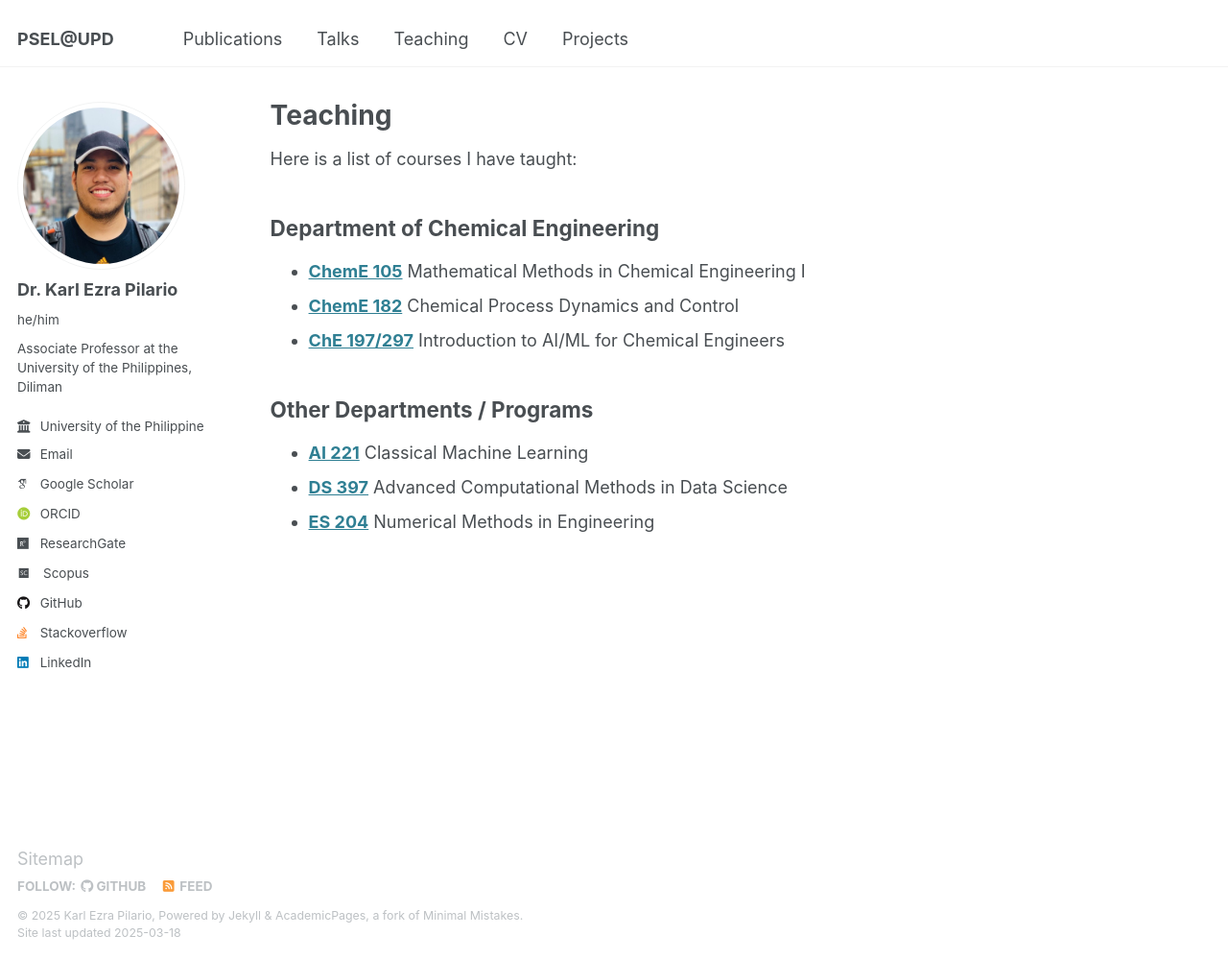
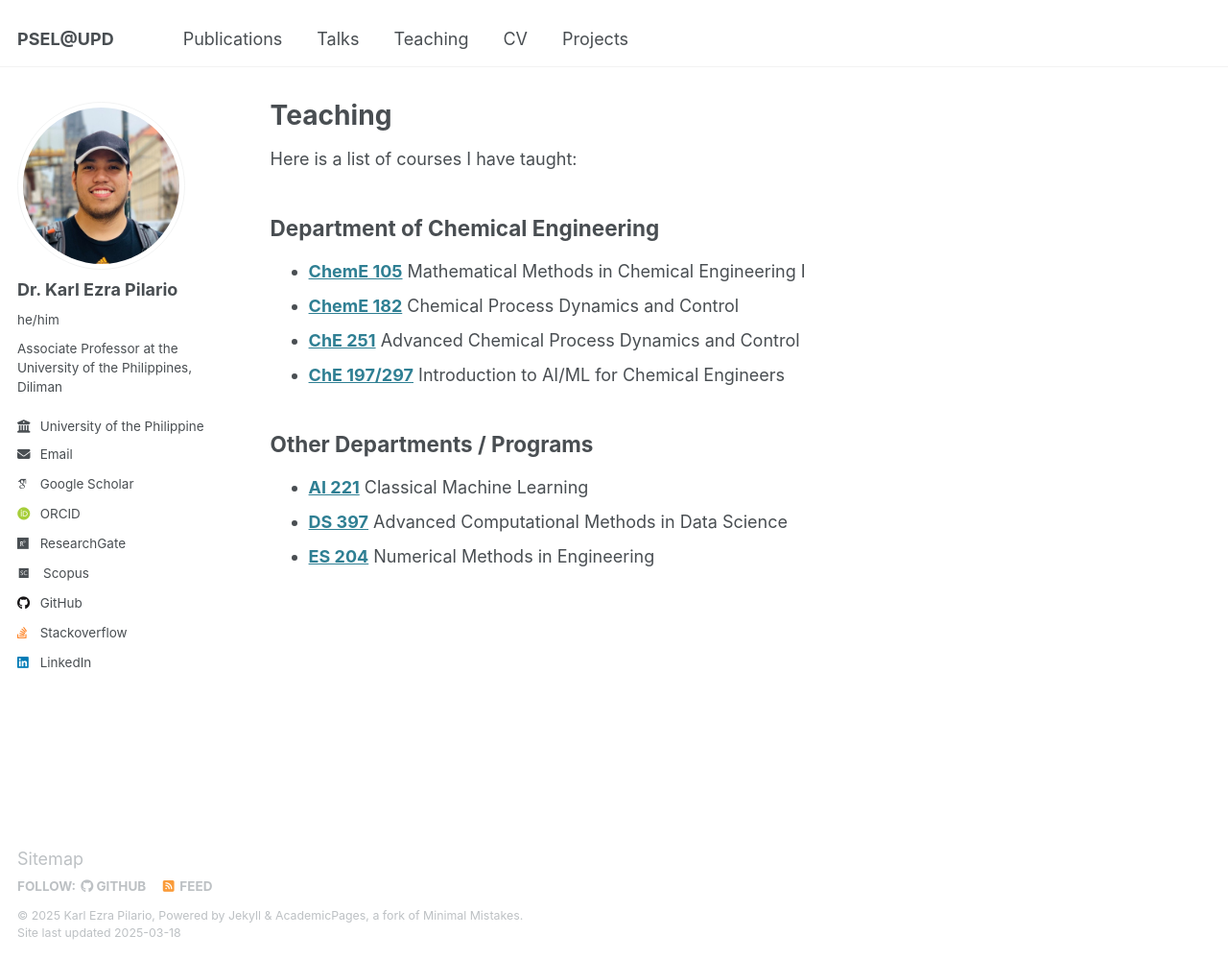
Before and after one commit to kspilario/kspilario.github.io, a Jekyll site: the page built from _pages/teaching.md, in a window 1280 px wide and 1000 px high. Shown: the whole window at 96% size. Built offline with Jekyll 4.4.1, drawn with Linux system fonts in a browser that asks for light colours; some web fonts are replaced.

Commit message:
Update teaching.md

```diff
--- a/_pages/teaching.md
+++ b/_pages/teaching.md
@@ -9,6 +9,7 @@ Here is a list of courses I have taught:
 ## Department of Chemical Engineering
 - [**ChemE 105**](/teaching/cheme105) Mathematical Methods in Chemical Engineering I
 - [**ChemE 182**](/teaching/cheme182) Chemical Process Dynamics and Control
+- [**ChE 251**](/teaching/che251) Advanced Chemical Process Dynamics and Control
 - [**ChE 197/297**](/teaching/che197297) Introduction to AI/ML for Chemical Engineers
 
 ## Other Departments / Programs
```
